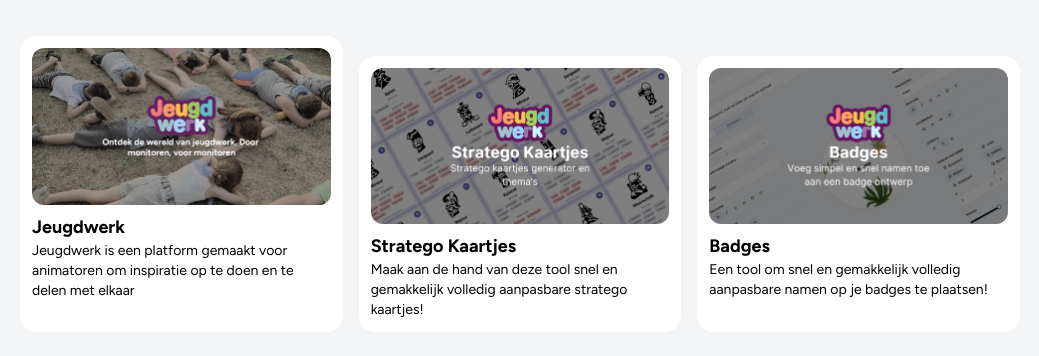
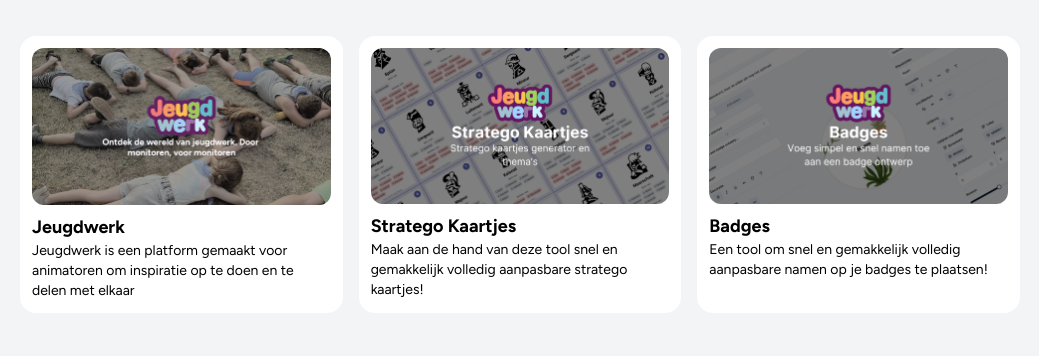
Before and after one commit to Matse2005/jeugdwerk-tools, a website: page index.html in a window 1280 px wide. Shown: the part 108-464 px from the top of the page, without its empty margins (120-1159 px from the left). Drawn offline with Linux system fonts and the light colour scheme.

Commit message:
Fixed some css

```diff
--- a/index.html
+++ b/index.html
@@ -36,23 +36,23 @@
       </div>
     </div>
   </nav>
-  <main class="grid grid-cols-3 gap-4 space-y-5">
-    <article class="p-3 transition-all transform bg-white rounded-2xl hover:bg-gray-50">
+  <main class="grid h-full grid-cols-3 gap-4">
+    <article class="h-full p-3 transition-all transform bg-white rounded-2xl hover:bg-gray-50">
       <a href="https://jeugdwerk.org" target="_blank" rel="noopener noreferrer">
-        <img src="/src/tools/jeugdwerk.png" alt="Stratego Image" class="mb-2 rounded-xl">
+        <img src="/src/tools/jeugdwerk.png" alt="Stratego Image" class="object-cover mb-2 rounded-xl">
         <h2 class="text-lg font-bold">Jeugdwerk</h2>
         <p class="text-sm">Jeugdwerk is een platform gemaakt voor animatoren om inspiratie op te doen en te delen met
           elkaar</p>
       </a>
     </article>
-    <article class="p-3 transition-all transform bg-white rounded-2xl hover:bg-gray-50">
+    <article class="h-full p-3 transition-all transform bg-white rounded-2xl hover:bg-gray-50">
       <a href="https://stratego.jeugdwerk.org" target="_blank" rel="noopener noreferrer">
         <img src="/src/tools/stratego.png" alt="Stratego Image" class="mb-2 rounded-xl">
         <h2 class="text-lg font-bold">Stratego Kaartjes</h2>
         <p class="text-sm">Maak aan de hand van deze tool snel en gemakkelijk volledig aanpasbare stratego kaartjes!</p>
       </a>
     </article>
-    <article class="p-3 transition-all transform bg-white rounded-2xl hover:bg-gray-50">
+    <article class="h-full p-3 transition-all transform bg-white rounded-2xl hover:bg-gray-50">
       <a href="https://badges.jeugdwerk.org" target="_blank" rel="noopener noreferrer">
         <img src="/src/tools/badges.png" alt="Stratego Image" class="mb-2 rounded-xl">
         <h2 class="text-lg font-bold">Badges</h2>
```
Also changed, not shown: src/output.css.
